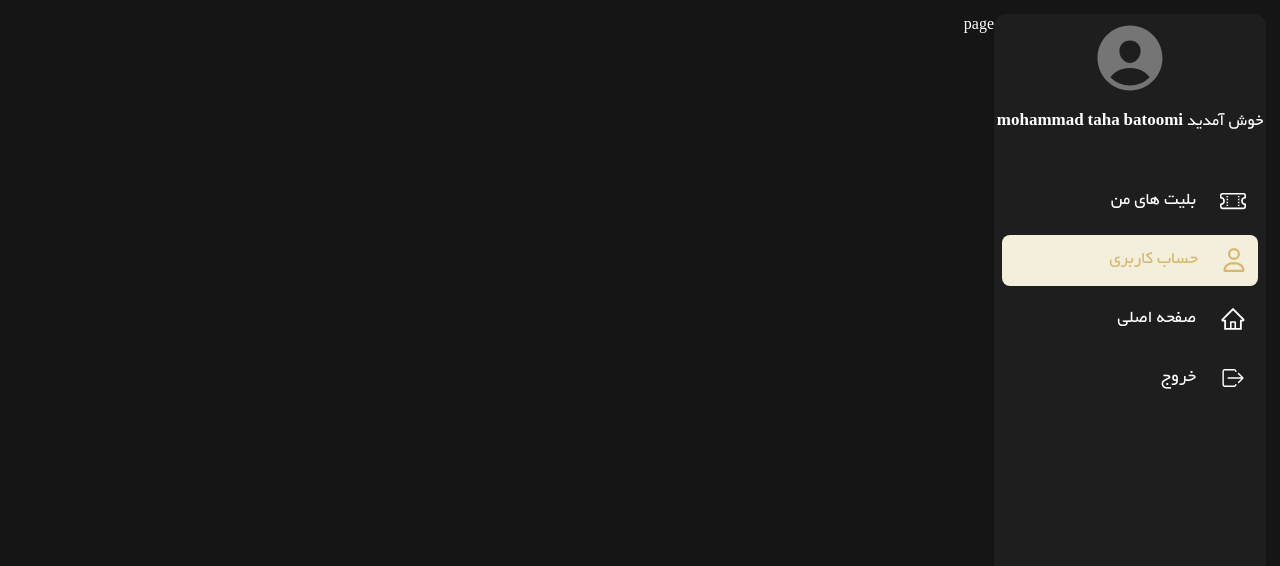
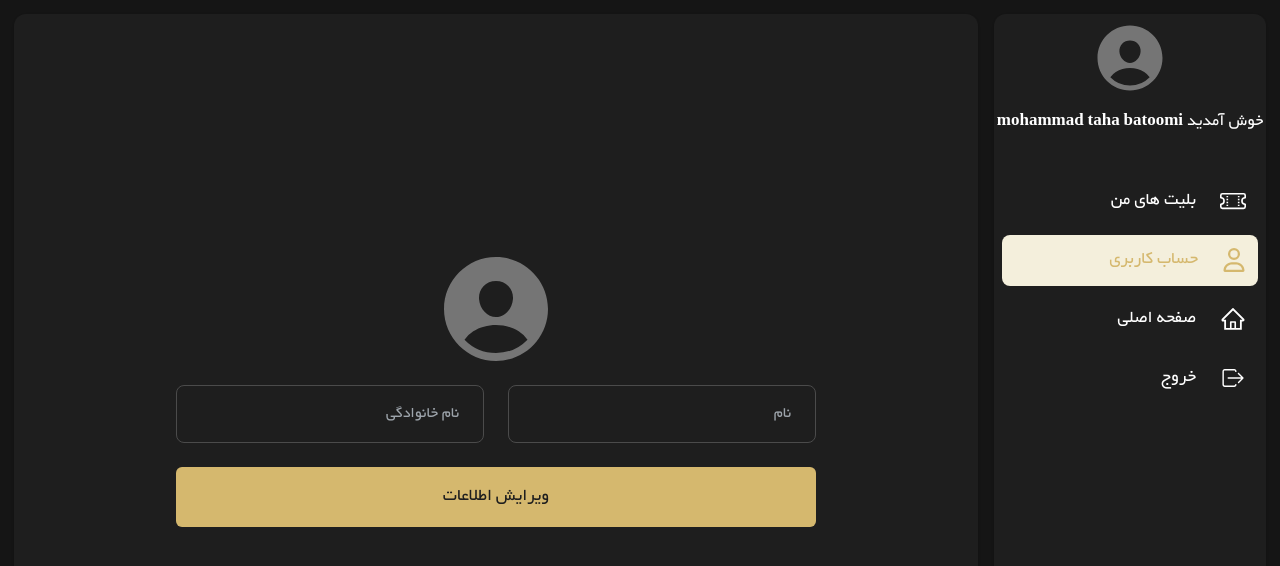
Before and after one commit to MohammadTahaBatoomi/rayyan, a Next.js app: page /dashboard/profile in a window 1280 px wide. Shown: the top 566 px of the page. Built offline with nearby package versions, Linux system fonts and the light colour scheme.

Commit message:
code & config profiler-dashboard

```diff
--- a/src/app/dashboard/page.tsx
+++ b/src/app/dashboard/page.tsx
@@ -16,7 +16,7 @@ const Page = () => {
   }, [router]);
 
   return (
-    <div className="flex flex-col items-center justify-center h-screen bg-[#151515] text-white">
+    <div className="fixed inset-0 flex flex-col items-center justify-center bg-[#151515] text-white overflow-hidden">
       <img
         src="/images/landing/loading.ac091c47a714fb287b8c.png"
         alt="Loading..."
--- a/src/app/dashboard/profile/page.tsx
+++ b/src/app/dashboard/profile/page.tsx
@@ -1,8 +1,11 @@
-import React from 'react'
+import React, { Fragment } from 'react'
+import Profile from '@/components/dashboard/profile'
 
 function page() {
   return (
-    <div>page</div>
+    <Fragment>
+      <Profile />
+    </Fragment>
   )
 }
 
--- a/src/components/dashboard/profile.tsx
+++ b/src/components/dashboard/profile.tsx
@@ -1,9 +1,47 @@
-import React from 'react'
+import React from "react";
+import { IoPersonCircle } from "react-icons/io5";
 
-function profile() {
+function Profile() {
   return (
-    <div>profile</div>
-  )
+    <>
+      <div className="h-[80vh] md:h-[97vh] md:mt-0 mt-17 bg-[var(--color-black)] shadow-sm rounded-xl mr-0 md:mr-4 flex items-center justify-center">
+        <div className="w-full max-w-2xl flex flex-col items-center px-4">
+          <div className="flex flex-col items-center mb-8 w-full">
+            <div className="rounded-full flex items-center justify-center mb-3">
+              <IoPersonCircle className="w-32 h-32 text-[#757575]" />
+            </div>
+            <form className="flex flex-col items-center w-full">
+              <div className="flex flex-col md:flex-row gap-6 mb-6 w-full">
+                <input
+                  type="text"
+                  placeholder="نام"
+                  className="w-full py-4 bg-transparent border border-[#4b4b4b] rounded-lg hover:border-white px-6  text-right text-white placeholder-[#9da4ab] focus:outline-none focus:border-[var(--color-yellow)] transition-all duration-300"
+                  dir="rtl"
+                />
+                <input
+                  type="text"
+                  placeholder="نام خانوادگی"
+                  className="w-full py-4 bg-transparent border border-[#4b4b4b] rounded-lg hover:border-white px-6  text-right text-white placeholder-[#9da4ab] focus:outline-none focus:border-[var(--color-yellow)] transition-all duration-300"
+                  dir="rtl"
+                />
+              </div>
+              <button
+                type="submit"
+                className="w-full py-4 bg-[var(--color-yellow)] hover:bg-[#a18c55] text-black font-bold  rounded-md transition-colors duration-200 text-lg"
+              >
+                ویرایش اطلاعات
+              </button>
+            </form>
+          </div>
+        </div>
+      </div>
+      <div className="md:hidden">
+        <br />
+        <br />
+        <br />
+        <br />
+      </div>
+    </>
+  );
 }
-
-export default profile
+export default Profile;
--- a/src/components/dashboard/sidebar.tsx
+++ b/src/components/dashboard/sidebar.tsx
@@ -9,9 +9,9 @@ import Link from "next/link";
 import { usePathname } from "next/navigation";
 
 const desktopVariants = {
-  hidden: { x: -300, opacity: 0 },
+  hidden: { x: 300, opacity: 0 },
   visible: { x: 0, opacity: 1, transition: { duration: 0.5 } },
-  exit: { x: -300, opacity: 0, transition: { duration: 0.3 } },
+  exit: { x: 300, opacity: 0, transition: { duration: 0.3 } },
 };
 
 const mobileVariants = {
```
